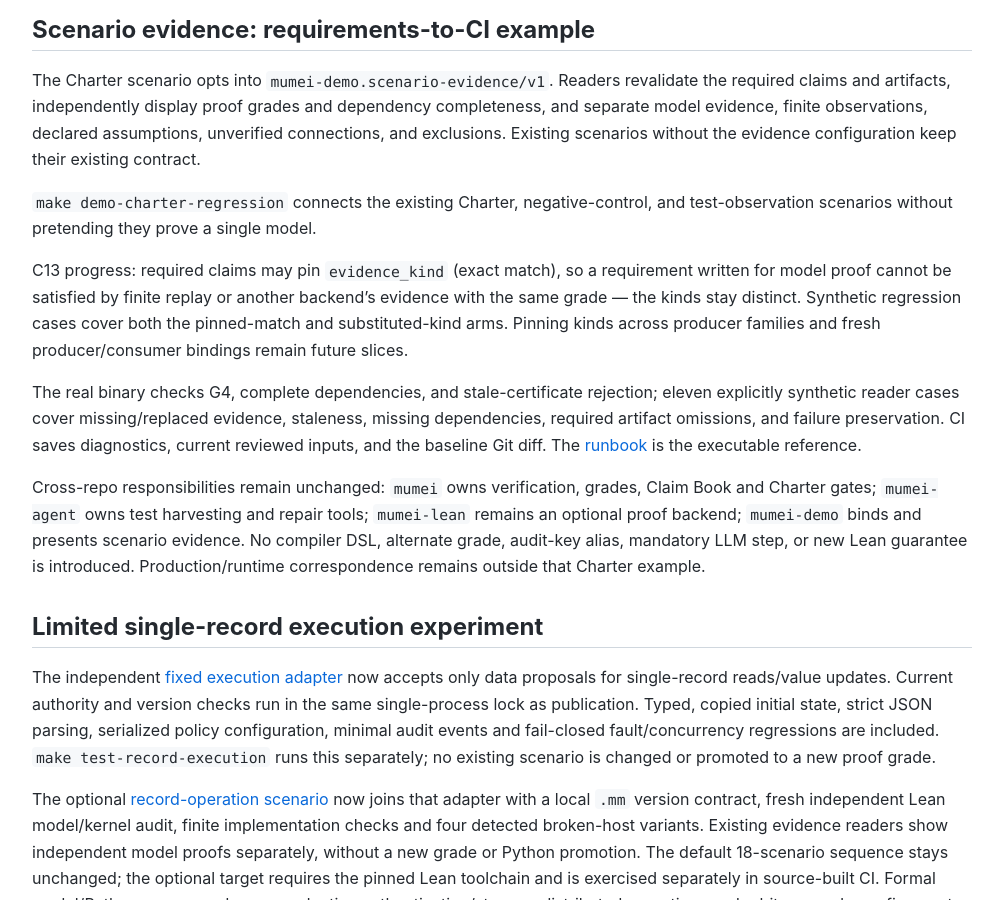
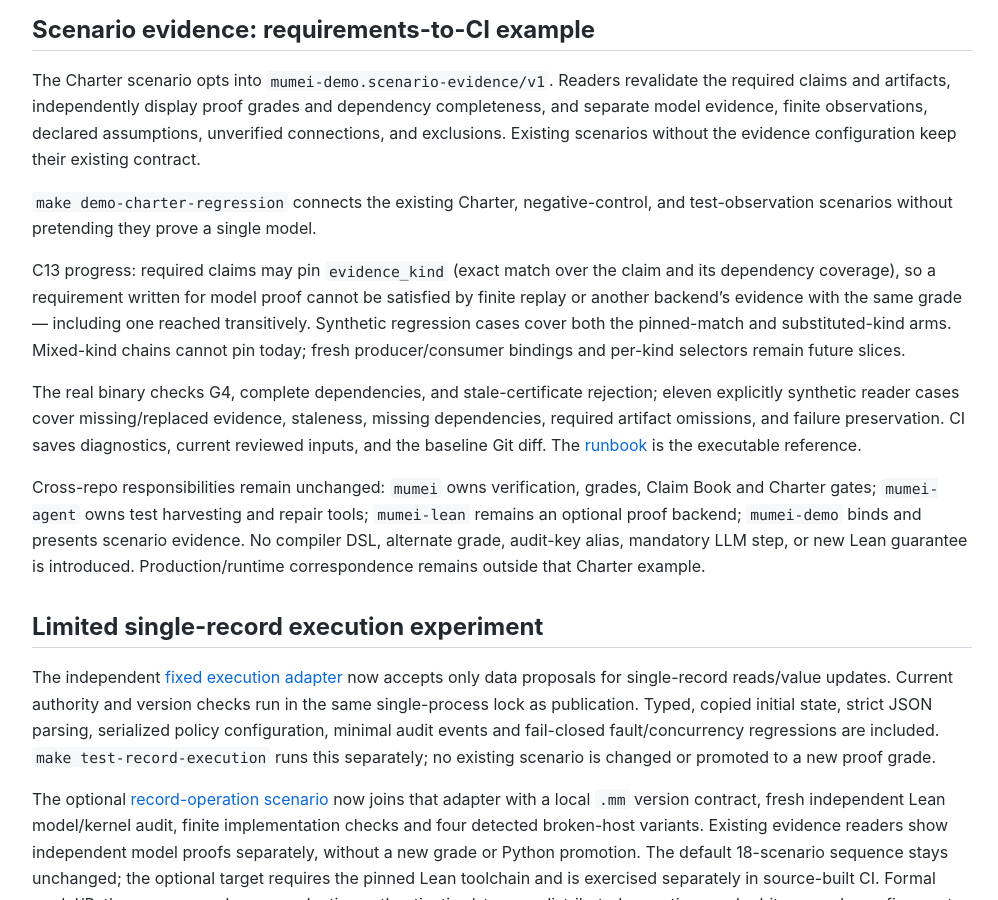
Before and after one commit to mumei-lang/mumei-demo, a Jekyll site: the page built from docs/ROADMAP.md, in a window 1280 px wide and 900 px high, scrolled down 503 px. Shown: the whole window, without its empty margins (138-1136 px from the left). Built offline with Jekyll 4.4.1, drawn with Linux system fonts in a browser that asks for light colours; our own code applies the rules of GitHub Pages for plain Markdown files.

Commit message:
Extend the evidence_kind pin to the required claim's dependency coverage (C13)
The pin previously compared only the selected claim, so a requirement
written for model proof could still be satisfied through a replay or
trusted-base dependency reached transitively. The pin now applies to
every claim in the dependency coverage; mixed-kind chains cannot pin a
kind and stay unconstrained instead.

Co-Authored-By: Devin AI <158243242+devin-ai-integration[bot]@users.noreply.github.com>

```diff
--- a/docs/ROADMAP.md
+++ b/docs/ROADMAP.md
@@ -34,12 +34,13 @@ without the evidence configuration keep their existing contract.
 `make demo-charter-regression` connects the existing Charter, negative-control,
 and test-observation scenarios without pretending they prove a single model.
 
-C13 progress: required claims may pin `evidence_kind` (exact match), so a
-requirement written for model proof cannot be satisfied by finite replay or
-another backend's evidence with the same grade — the kinds stay distinct.
-Synthetic regression cases cover both the pinned-match and substituted-kind
-arms. Pinning kinds across producer families and fresh producer/consumer
-bindings remain future slices.
+C13 progress: required claims may pin `evidence_kind` (exact match over the
+claim and its dependency coverage), so a requirement written for model proof
+cannot be satisfied by finite replay or another backend's evidence with the
+same grade — including one reached transitively. Synthetic regression cases
+cover both the pinned-match and substituted-kind arms. Mixed-kind chains
+cannot pin today; fresh producer/consumer bindings and per-kind selectors
+remain future slices.
 
 The real binary checks G4, complete dependencies, and stale-certificate rejection;
 eleven explicitly synthetic reader cases cover missing/replaced evidence,
--- a/scripts/scenario_evidence.py
+++ b/scripts/scenario_evidence.py
@@ -347,7 +347,10 @@ def aggregate_evidence(data: dict, root: Path) -> dict:
                 claim = claims[name]
                 coverage = _coverage(claims, name)
                 problems = []
-                if required_kind is not None and claim["evidence_kind"] != required_kind:
+                if required_kind is not None and any(
+                    claims[dependency]["evidence_kind"] != required_kind
+                    for dependency in coverage["reachable"]
+                ):
                     problems.append("evidence kind does not match the requirement")
                 if any(claims[dependency]["freshness"] != "fresh" for dependency in coverage["reachable"]):
                     problems.append("claim or dependency evidence is not fresh")
```
Also changed, not shown: docs/SCENARIO_SPEC.md (+7 -5 lines), tests/test_scenario_evidence.py (+15 -0 lines).
